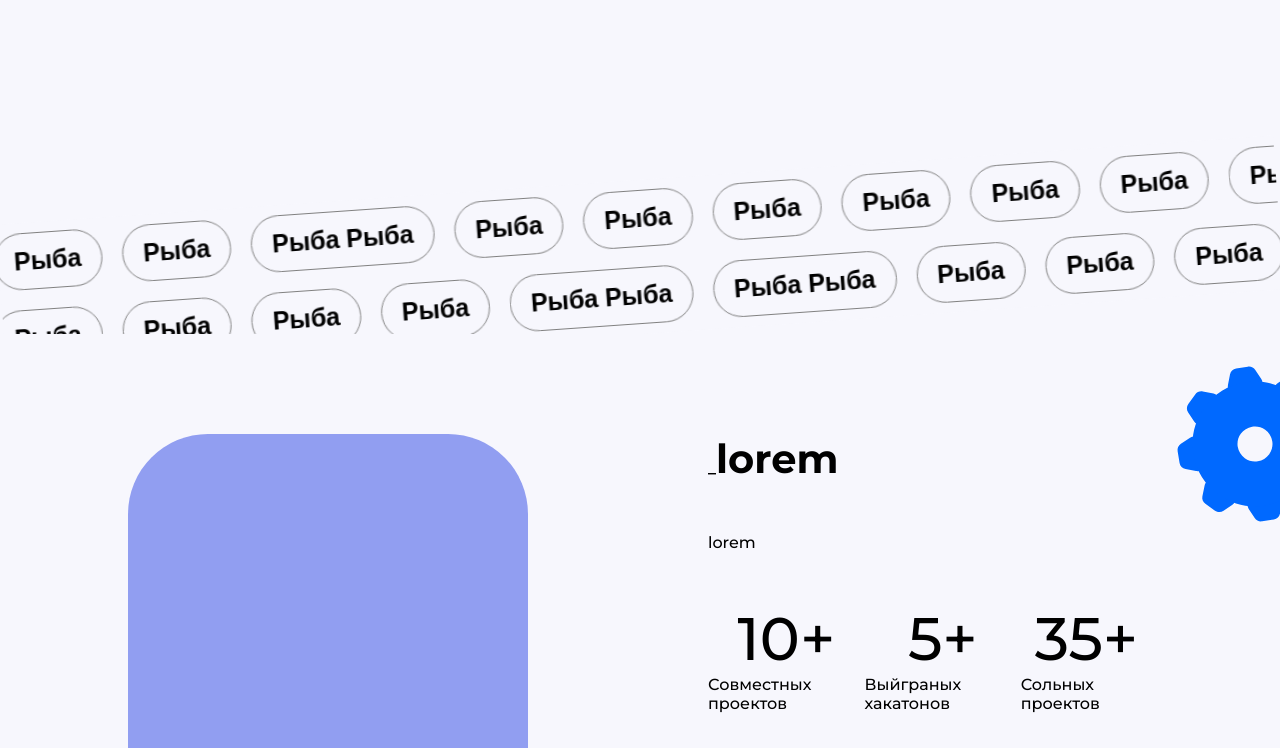
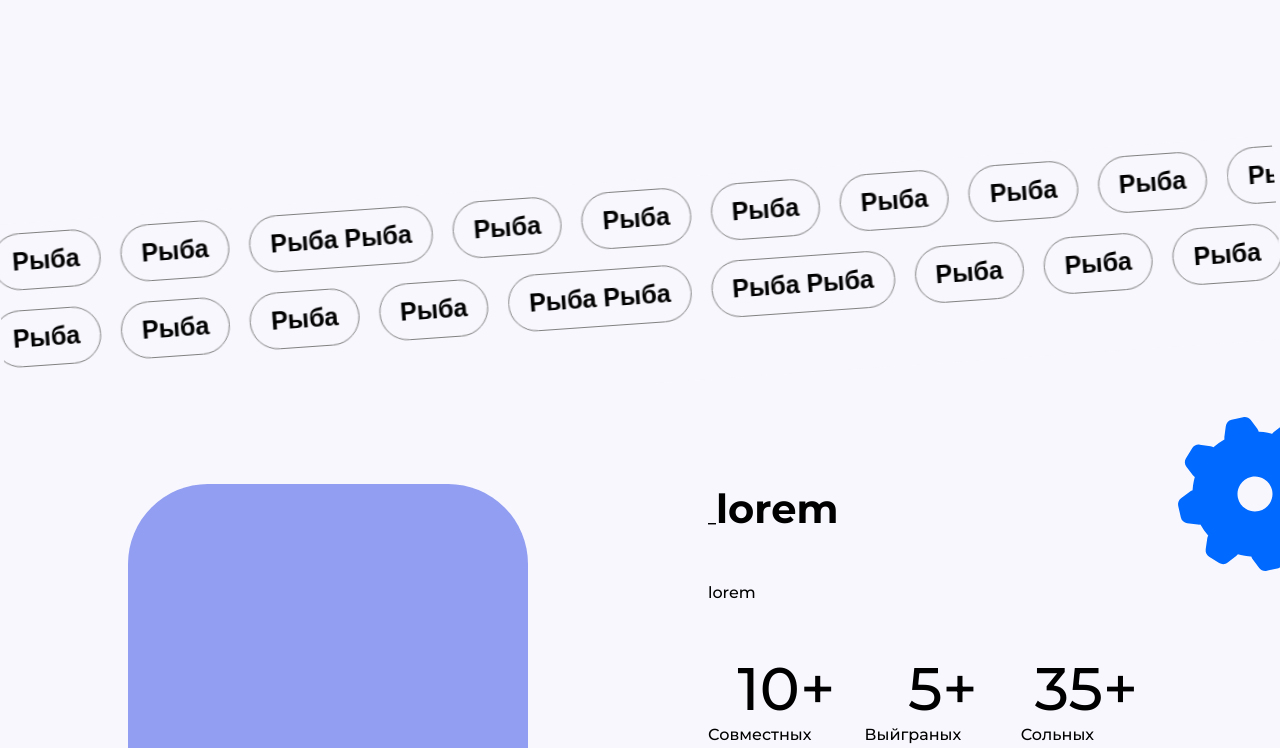
Before and after one commit to Filanq/minincode24, a Vue app: page / in a window 1280 px wide. Shown: the part 620-1368 px from the top of the page. Built offline with nearby package versions, Linux system fonts and the light colour scheme; the HTML template or start-up script is replaced by a standard one.

Commit message:
Fixed bug

```diff
--- a/src/assets/css/global.css
+++ b/src/assets/css/global.css
@@ -88,7 +88,7 @@ header{
     align-content: center;
     z-index: 2;
     position: relative;
-    overflow-x: hidden;
+    overflow: hidden;
 }
 .container{
     padding: 0 10%;
--- a/src/components/MarqueComponent.vue
+++ b/src/components/MarqueComponent.vue
@@ -76,6 +76,7 @@
     .wrap{
         transform: rotate(-4deg);
         background-color: var(--colorGrey);
+        padding-bottom: 50px;
     }
     h1 {
         font-size: 2em;
```
